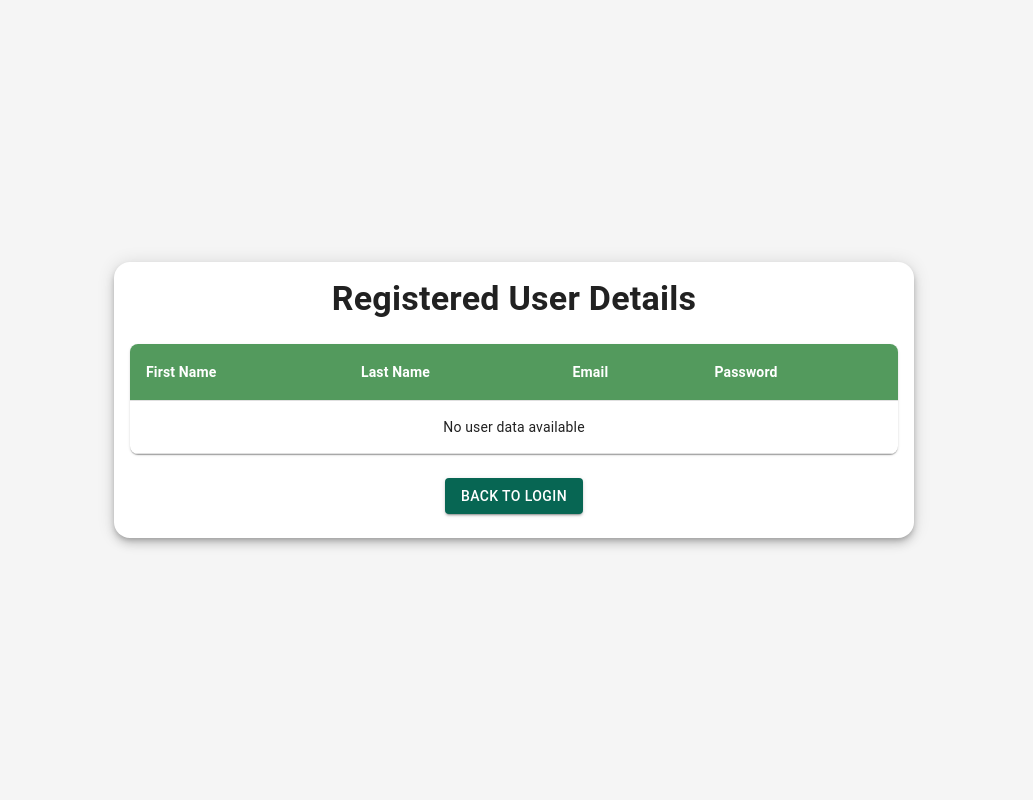
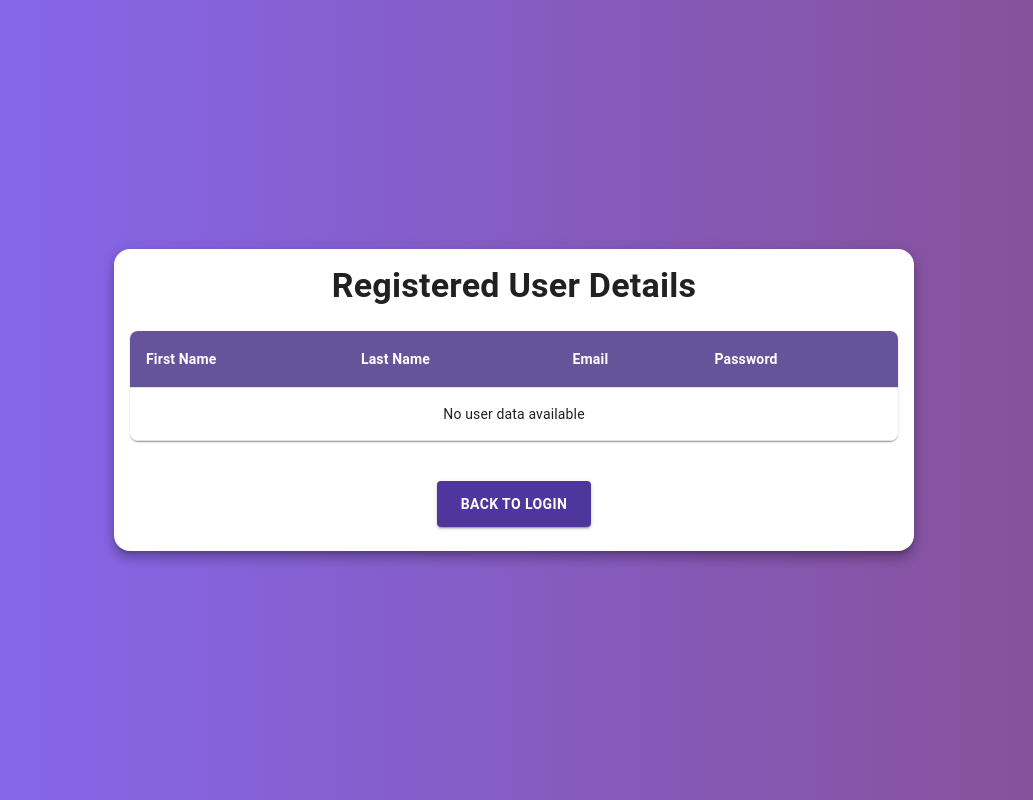
Before and after one commit to AjinVK/my-app, a React (Vite) app: page /usermanagement/usertable in a window 1280 px wide. Shown: the whole page, without its empty margins (126-1159 px from the left). Built offline with nearby package versions, Linux system fonts and the light colour scheme.

Commit message:
Update TableForm.tsx

```diff
--- a/src/LoginForm/TableForm.tsx
+++ b/src/LoginForm/TableForm.tsx
@@ -32,7 +32,7 @@ const TableForm: React.FC<TableFormProps> = ({ users }) => {
     <Box
       sx={{
         minHeight: "100vh",
-        backgroundColor: "#f5f5f5",
+        backgroundImage: "linear-gradient(to right,rgba(78, 38, 239, 0.69),rgba(86, 7, 102, 0.71))",
         display: "flex",
         justifyContent: "center",
         alignItems: "center",
@@ -43,7 +43,7 @@ const TableForm: React.FC<TableFormProps> = ({ users }) => {
         sx={{
           width: "100%",
           maxWidth: 800,
-          boxShadow: 6,
+          boxShadow: 8,
           borderRadius: 4,
         }}
       >
@@ -57,7 +57,7 @@ const TableForm: React.FC<TableFormProps> = ({ users }) => {
 
           <TableContainer component={Paper} sx={{ borderRadius: 2 }}>
             <Table sx={{ minWidth: 650 }} size="medium">
-              <TableHead sx={{ backgroundColor: "rgba(49, 134, 61, 0.83)" }}>
+              <TableHead sx={{ backgroundColor: "rgba(72, 49, 134, 0.83)" }}>
                 <TableRow>
                   <TableCell sx={{ color: "white", fontWeight: "bold" }}>
                     First Name
@@ -97,7 +97,14 @@ const TableForm: React.FC<TableFormProps> = ({ users }) => {
           <Box display="flex" justifyContent="center" mt={3}>
             <Button
               variant="contained"
-              sx={{ backgroundColor: "#076653", color: "#fff" }}
+              sx={{
+                backgroundColor: "rgba(51, 21, 140, 0.86)", color: "#fff",
+                mt: 2, fontWeight: "bold",
+                px: 3, py: 1.3,
+                "&:hover": {
+                  backgroundColor: "rgb(51, 21, 140)", color: "rgb(255, 255, 255)",
+                },
+              }}
               onClick={() => navigate("/")}
             >
               Back to Login
```
